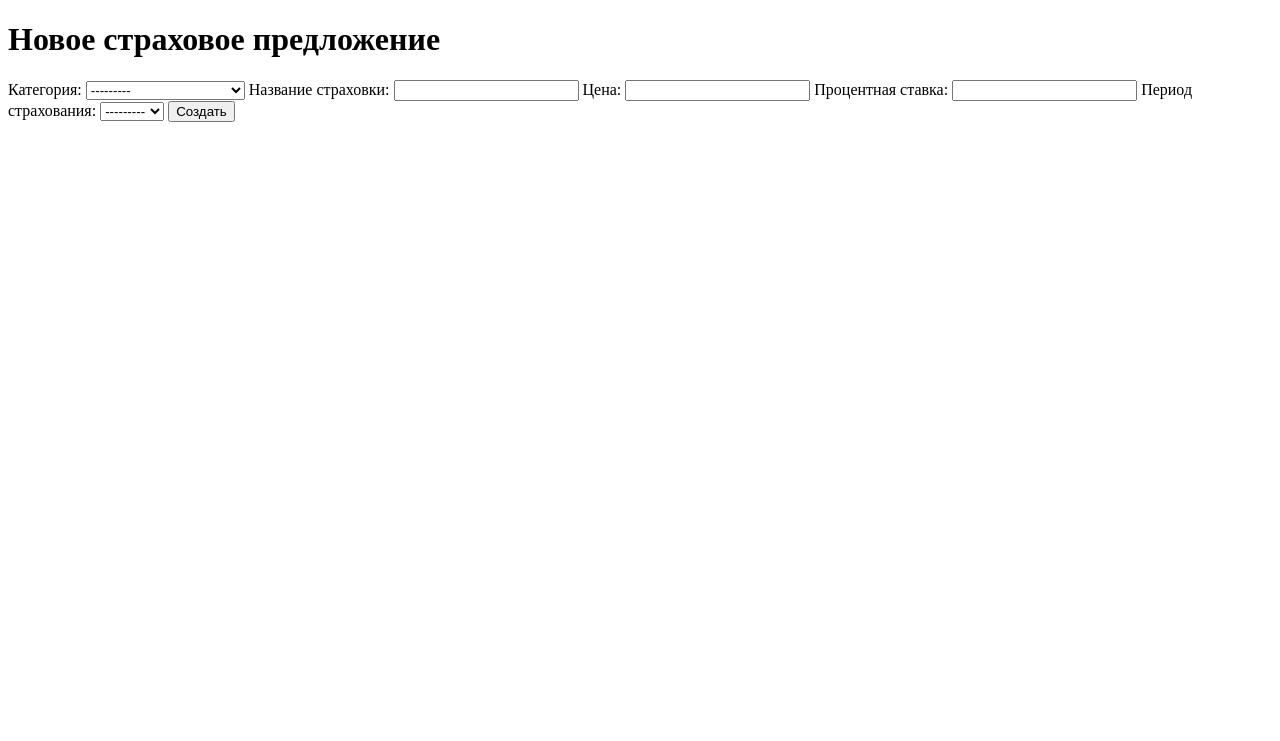
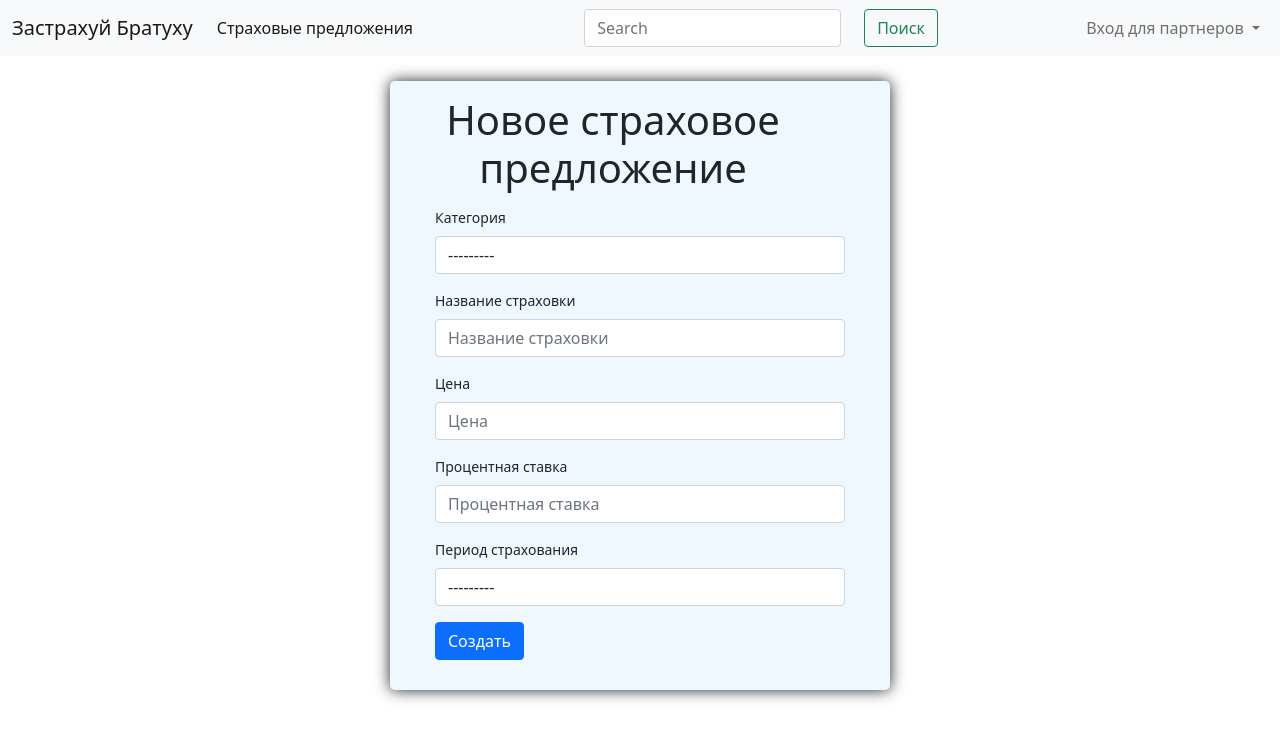
Before and after one commit to dima777939/insure_bro, a Django app: page /cabinet/create/ in a window 1280 px wide. Shown: the top 741 px of the page. Run offline with Django 4.2, Linux system fonts and the light colour scheme; data comes from the database, SQL or seed files in the repository; both versions use the stored data as it was after the commit; some libraries are stand-ins or nearby versions.

Commit message:
link bootstrap, add style in html

```diff
--- a/account/templates/base.html
+++ b/account/templates/base.html
@@ -1,10 +1,59 @@
+{% load static %}
 <!DOCTYPE html>
 <html lang="en">
 <head>
 	<meta charset="UTF-8">
+    <meta name="viewport" content="width=device-width, initial-scale=1">
 	<title>{% block title %}{% endblock %}</title>
+    <link rel="stylesheet" href="{% static "css/style.css" %}">
+    <link href="https://cdn.jsdelivr.net/npm/bootstrap@5.1.3/dist/css/bootstrap.min.css" rel="stylesheet" integrity="sha384-1BmE4kWBq78iYhFldvKuhfTAU6auU8tT94WrHftjDbrCEXSU1oBoqyl2QvZ6jIW3" crossorigin="anonymous">
 </head>
 <body>
-	<div>{% block content %}{% endblock %}</div>
+    <header>
+        <nav class="navbar navbar-expand-lg navbar-light bg-light">
+          <div class="container-fluid">
+            <a class="navbar-brand" href="#">Застрахуй Братуху</a>
+            <button class="navbar-toggler" type="button" data-bs-toggle="collapse" data-bs-target="#navbarToggler" aria-controls="navbarToggler" aria-expanded="false" aria-label="Toggle navigation">
+              <span class="navbar-toggler-icon"></span>
+            </button>
+            <div class="collapse navbar-collapse justify-content-between" id="navbarToggler" >
+              <ul class="navbar-nav me-2 mb-2 mb-lg-0">
+                <li class="nav-item">
+                  <a class="nav-link active" aria-current="page" href="#">Страховые предложения</a>
+                </li>
+              </ul>
+              <form class="d-flex">
+                <input class="form-control me-2" type="search" placeholder="Search" aria-label="Поиск">
+                <button class="btn btn-outline-success" type="submit">Поиск</button>
+              </form>
+                <ul class="navbar-nav">
+                  <li class="nav-item dropdown">
+                    <a class="nav-link dropdown-toggle" href="#" id="navbarDropdownMenuLink" role="button" data-bs-toggle="dropdown" aria-expanded="false">
+                      {% if user.is_authenticated %}Компания {{ user.name }}{% else %}Вход для партнеров{% endif %}
+                    </a>
+                     <ul class="dropdown-menu dropdown-menu-light" aria-labelledby="navbarDropdownMenuLink">
+                      {% if user.is_authenticated %}
+                          <li><a class="dropdown-item" href="{% url 'cabinet:list_product' %}">Кабинет</a></li>
+                          {% if space == "cabinet" %}
+                              <a class="dropdown-item" data-bs-toggle="offcanvas" href="#offcanvasRight" role="button" aria-controls="offcanvasRight">
+                                 Меню
+                              </a>
+                          {% endif %}
+                          <li><a class="dropdown-item" href="{% url 'account:logout' %}">Выход</a></li>
+                      {% else %}
+                          <li><a class="dropdown-item" href=" {% url "account:login" %}">Вход</a></li>
+                          <li><a class="dropdown-item" href="{% url "account:register" %}">Регистрация</a></li>
+                      {% endif %}
+                    </ul>
+                  </li>
+                </ul>
+            </div>
+          </div>
+        </nav>
+    </header>
+	<div class="content">
+         {% block content %}{% endblock %}
+    </div>
+    <script src="https://cdn.jsdelivr.net/npm/bootstrap@5.1.3/dist/js/bootstrap.bundle.min.js" integrity="sha384-ka7Sk0Gln4gmtz2MlQnikT1wXgYsOg+OMhuP+IlRH9sENBO0LRn5q+8nbTov4+1p" crossorigin="anonymous"></script>
 </body>
 </html>
--- a/cabinet/models.py
+++ b/cabinet/models.py
@@ -2,7 +2,6 @@ from django.db import models
 from django.core.validators import RegexValidator
 
 from account.models import InsuranceCompany
-from .widgets import PhoneWidget
 
 
 class Category(models.Model):
@@ -26,7 +25,7 @@ class Product(models.Model):
     category = models.ForeignKey(
         Category, on_delete=models.CASCADE, verbose_name="Категория"
     )
-    name = models.CharField(max_length=20, verbose_name="Название страховки")
+    name = models.CharField(max_length=100, verbose_name="Название страховки")
     price = models.DecimalField(max_digits=10, decimal_places=2, verbose_name="цена")
     interest_rate = models.SmallIntegerField(verbose_name="Процентная ставка")
     period = models.CharField(
--- a/cabinet/templates/cabinet/create_product.html
+++ b/cabinet/templates/cabinet/create_product.html
@@ -1,12 +1,14 @@
 {% extends 'base.html' %}
+{% load bootstrap4 %}
 {% block title %}Создать страховое предложение{% endblock %}
 {% block content %}
-	<div class="content">
+	<div class="block block_form">
 		<h1>Новое страховое предложение</h1>
-		<form action="." method="post">
+		<form action="." method="post" class="form">
 			{% csrf_token %}
-			{{ form.as_table }}
-			<input type="submit" value="Создать">
+            {% bootstrap_form form layout="inline"%}
+			{% bootstrap_button content="Создать" button_type="submit" button_class="btn btn-primary" size="md"%}
 		</form>
 	</div>
+    {% include 'cabinet/off_canvas.html' %}
 {% endblock %}
--- /dev/null
+++ b/cabinet/templates/cabinet/off_canvas.html
@@ -0,0 +1,19 @@
+<div class="offcanvas offcanvas-end" tabindex="-1" id="offcanvasRight" aria-labelledby="offcanvasRightLabel" >
+    <div class="offcanvas-header">
+        <h5 id="offcanvasRightLabel">Меню</h5>
+        <button type="button" class="btn-close text-reset" data-bs-dismiss="offcanvas" aria-label="Закрыть"></button>
+    </div>
+    <div class="offcanvas-body">
+        <ul class="nav flex-column">
+            <li class="nav-item">
+                <a class="nav-link " href="{% url 'cabinet:list_product' %}">Активные предложения</a>
+            </li>
+            <li class="nav-item">
+                <a class="nav-link" href="{% url 'cabinet:create' %}">Новый продукт</a>
+            </li>
+            <li class="nav-item">
+                <a class="nav-link" href="#">Отклики на предложение</a>
+            </li>
+        </ul>
+    </div>
+</div>
--- a/cabinet/views.py
+++ b/cabinet/views.py
@@ -9,7 +9,7 @@ from .models import Product, Response
 class CreateProductView(View):
     def get(self, request):
         form = ProductForm()
-        return render(request, "cabinet/create_product.html", {"form": form})
+        return render(request, "cabinet/create_product.html", {"space": "cabinet", "form": form})
 
     def post(self, request):
         form = ProductForm(request.POST)
@@ -24,7 +24,7 @@ class ListProductView(View):
     def get(self, request):
         company = request.user
         products = Product.objects.filter(company_id=company.pk)
-        return render(request, "cabinet/list_product.html", {"products": products})
+        return render(request, "cabinet/list_product.html", {"space": "cabinet", "products": products})
 
 
 class ListResponseView(View):
@@ -32,5 +32,5 @@ class ListResponseView(View):
         company = request.user
         responses = Response.objects.filter(product__company_id=company.pk)
         return render(
-            request, "cabinet/responses_to_product.html", {"responses": responses}
+            request, "cabinet/responses_to_product.html", {"space": "cabinet", "responses": responses}
         )
--- a/insure_bro/settings.py
+++ b/insure_bro/settings.py
@@ -9,7 +9,7 @@ https://docs.djangoproject.com/en/4.0/topics/settings/
 For the full list of settings and their values, see
 https://docs.djangoproject.com/en/4.0/ref/settings/
 """
-
+import os
 from pathlib import Path
 
 # Build paths inside the project like this: BASE_DIR / 'subdir'.
@@ -39,6 +39,7 @@ INSTALLED_APPS = [
     "django.contrib.staticfiles",
     "account.apps.AccountConfig",
     "cabinet.apps.CabinetConfig",
+    "bootstrap4",
 ]
 
 MIDDLEWARE = [
@@ -117,7 +118,8 @@ USE_TZ = True
 # Static files (CSS, JavaScript, Images)
 # https://docs.djangoproject.com/en/4.0/howto/static-files/
 
-STATIC_URL = "static/"
+STATIC_URL = "/static/"
+STATICFILES_DIRS = [os.path.join(BASE_DIR, "static")]
 
 # Default primary key field type
 # https://docs.djangoproject.com/en/4.0/ref/settings/#default-auto-field
--- a/insure_bro/urls.py
+++ b/insure_bro/urls.py
@@ -23,3 +23,8 @@ urlpatterns = [
     path("account/", include("account.urls", namespace="account")),
     path("cabinet/", include("cabinet.urls", namespace="cabinet")),
 ]
+
+if settings.DEBUG:
+    urlpatterns += static(settings.MEDIA_URL,
+                          document_root=settings.MEDIA_ROOT)
+    urlpatterns += static(settings.STATIC_URL)
--- /dev/null
+++ b/static/css/style.css
@@ -0,0 +1,59 @@
+body{
+    margin: 0;
+    padding: 0;
+    background-color: wheat;
+}
+
+.content{
+    display: flex;
+    justify-content: center;
+    margin: 1%;
+    padding: 0;
+    font-size: 14px;
+
+}
+
+.block {
+    display: block;
+    border-radius: 5px;
+    box-shadow: 0 0 15px;
+}
+
+.block_form{
+    width: 500px;
+    padding: 15px;
+    margin-top: 1%;
+    background-color: aliceblue;
+}
+
+.block_card{
+    min-height: 750px;
+    min-width: 1200px;
+    margin: 15px;
+    background-color: aliceblue;
+    list-style: None;
+}
+
+.card{
+    margin: 20px;
+    padding: 15px;
+    max-width: 600px;
+    justify-content: center;
+}
+
+.form, .form-group{
+    margin: 15px;
+}
+
+button{
+    position: relative;
+    left: 15px;
+}
+
+h1, h2, h3 {
+    width: 80%;
+    margin-left: 20px;
+    margin-right: 20px;
+    text-align: center;
+
+}
```
Also changed, not shown: cabinet/templates/cabinet/list_product.html (+4 -3 lines), db.sqlite3.
